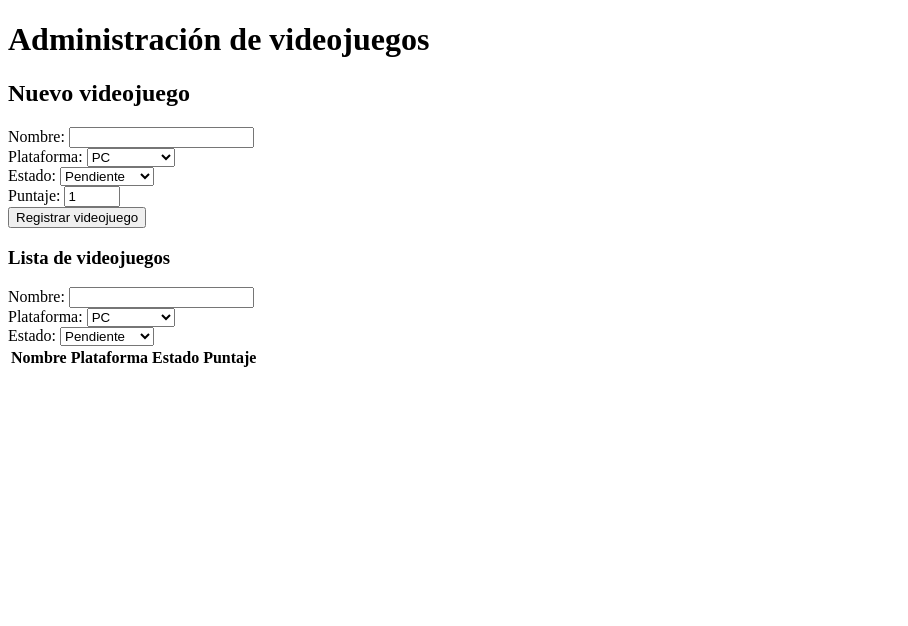
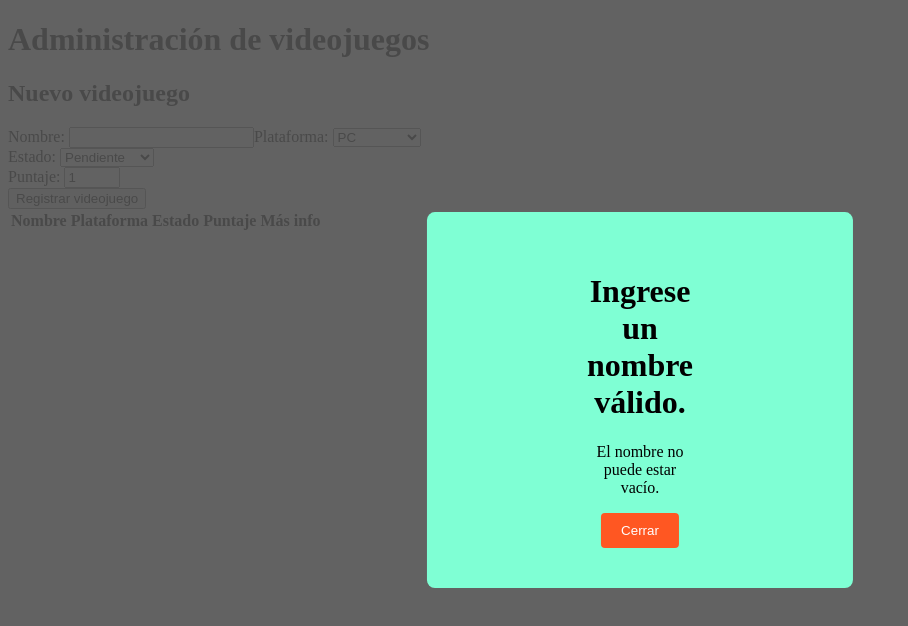
Before and after one commit to AlejoF144/practico2lab, a Vue app: page / in a window 1280 px wide. Both pictures are taken after a click on the button "Registrar videojuego". Shown: the top 626 px of the page, without its empty margins (0-908 px from the left). Built offline with nearby package versions, Linux system fonts and the light colour scheme.

Commit message:
Los errores se mostrarán en un modal, Mas info se mostrará en un modal

```diff
--- a/src/App.vue
+++ b/src/App.vue
@@ -3,4 +3,5 @@
 </template>
 <script setup>
 import appContainer from "./components/juegosAdministracion.vue"
+
 </script>
--- /dev/null
+++ b/src/components/infoButton.vue
@@ -0,0 +1,22 @@
+<template>
+    <div class="infoButton">
+        <button @click="toggleModal">+</button>
+    </div>
+    <modal v-if="showModal" @close="toggleModal()" :juegosInfo="juegosInfo" />
+</template>
+
+<script setup>
+import { defineProps, ref } from "vue"
+
+import modal from "./modalMasInfo.vue"
+defineProps({
+    juegosInfo: Array
+})
+let showModal = ref(false)
+const toggleModal = () => {
+    showModal.value = !showModal.value
+}
+
+</script>
+
+<style scoped></style>
--- a/src/components/juegosAdministracion.vue
+++ b/src/components/juegosAdministracion.vue
@@ -3,11 +3,10 @@
         <h1>Administración de videojuegos</h1>
         <div class="form-container">
             <h2>Nuevo videojuego</h2>
-            <label>Nombre: </label>
-            <input type="text" v-model="juegosDatos.nombre">
+            <div class="input-group">
+                <label>Nombre: </label>
+                <input type="text" v-model="juegosDatos.nombre">
 
-
-            <div class="input-group">
                 <label>Plataforma: </label>
                 <select id="plataforma" v-model="juegosDatos.plataforma">
                     <option value="PC">PC</option>
@@ -29,29 +28,41 @@
         <button @click="handleSend">Registrar videojuego</button>
     </div>
     <listContainer :juegos="juegos" />
+    <modalError v-if="showModalError" :razon="razon" :contenido="contenido" @close="closeModalError"/>
 </template>
 
 <script setup>
 import listContainer from "./juegosLista.vue"
+import modalError from "./modalError.vue"
 import { ref } from "vue"
-
+// Objecto que contiene los datos bindeados a los input
 const juegosDatos = ref({
     nombre: "",
     plataforma: "PC",
     estado: "Pendiente",
     puntaje: 1
 })
+let showModalError = ref(false)
+let razon, contenido = ""
+// Array que contendrá los datos de juegosDatos
 let juegos = ref([])
+// Verificacion de errores
 function errores(puntaje, nombre) {
-    // Verificacion de errores
     if (puntaje < 1 || puntaje > 10) {
+        razon = "Ingrese un puntaje válido."
+        contenido = "El puntaje debe ser un número mayor a 0 y menor a 10"
+        showModalError.value = true
         return true
     }
     if (nombre == "") {
+        razon = "Ingrese un nombre válido."
+        contenido = "El nombre no puede estar vacío."
+        showModalError.value = true
         return true
     }
     return false
 }
+// Luego de agregar los datos al array, esta función limpiará los input
 function limpiarInput() {
     juegosDatos.value = {
         nombre: "",
@@ -60,10 +71,9 @@ function limpiarInput() {
         puntaje: 1
     }
 }
+// Agrega, en caso de no encontrar errores, los datos al array "juegos"
 const handleSend = () => {
-    if (errores(juegosDatos.value.puntaje, juegosDatos.value.nombre)) {
-        alert(":(")
-    } else {
+    if (!(errores(juegosDatos.value.puntaje, juegosDatos.value.nombre))) {
         juegos.value.push({
             nombre: juegosDatos.value.nombre,
             plataforma: juegosDatos.value.plataforma,
@@ -74,6 +84,10 @@ const handleSend = () => {
     limpiarInput()
 }
 
+function closeModalError() {
+    showModalError.value = false
+}
+
 </script>
 
 <style scoped>
--- a/src/components/juegosLista.vue
+++ b/src/components/juegosLista.vue
@@ -1,45 +1,21 @@
 <template>
-    <div class="listFilter">
-        <h3>Lista de videojuegos</h3>
-        <div class="search-container">
-            <div class="input-group">
-                <label>Nombre: </label>
-                <input type="text" id="buscar-nombre">
-            </div>
-
-            <div class="input-group">
-                <label>Plataforma: </label>
-                <select id="buscar-plataforma">
-                    <option value="PC">PC</option>
-                    <option value="Xbox">Xbox</option>
-                    <option value="Playstation">Playstation</option>
-                </select>
-            </div>
-
-            <div class="input-group">
-                <label>Estado: </label>
-                <select id="buscar-estado">
-                    <option value="Pendiente">Pendiente</option>
-                    <option value="Jugando">Jugando</option>
-                    <option value="Completado">Completado</option>
-                </select>
-            </div>
-        </div>
-    </div>
     <div class="listContainer">
-        <!--tabla, conteniendo datos de la lista-->
         <table>
             <tr>
                 <th>Nombre</th>
                 <th>Plataforma</th>
                 <th>Estado</th>
                 <th>Puntaje</th>
+                <th>Más info</th>
             </tr>
             <tr v-for="(juego, index) in juegos" :key="index">
                 <td>{{ juego.nombre }}</td>
                 <td>{{ juego.plataforma }}</td>
                 <td>{{ juego.estado }}</td>
                 <td>{{ juego.puntaje }}</td>
+                <td>
+                    <infoButton :juegosInfo="juego" />
+                </td>
             </tr>
         </table>
     </div>
@@ -47,10 +23,11 @@
 
 <script setup>
 import { defineProps } from "vue"
-
+import infoButton from "./infoButton.vue"
 defineProps({
     juegos: Array
 })
 
 
+
 </script>
--- /dev/null
+++ b/src/components/modalError.vue
@@ -0,0 +1,71 @@
+<template>
+    <div class="modal">
+        <div class="modal-inner">
+            <h1>{{ razon }}</h1>
+            <p>{{ contenido }}</p>
+        <button class="close-btn" @click="close()">Cerrar</button>
+        </div>
+    </div>
+</template>
+
+<script setup>
+import { defineEmits, defineProps } from "vue"
+const emitEvent = defineEmits(["close"])
+defineProps({
+    razon: String,
+    contenido: String
+})
+function close() {
+    emitEvent("close")
+}
+
+</script>
+
+<style scoped>
+.modal {
+    background-color: rgba(82, 82, 82, 0.9);
+    position: fixed;
+    top: 50%;
+    left: 50%;
+    transform: translate(-50%, -50%);
+    /* Centrar el modal */
+    z-index: 10;
+    padding: 100%;
+    display: flex;
+    align-items: center;
+    justify-content: center;
+}
+
+.modal-inner {
+    text-align:center;
+    background-color: aquamarine;
+    color: black;
+    position: relative;
+    max-width: 50%;
+    padding-top: 40px;
+    padding-bottom: 40px;
+    padding-left: 160px;
+    padding-right: 160px;
+    border-radius: 8px;
+}
+
+
+.modal .close-btn {
+    background-color: #FF5722;
+    /* Color rojo para el botón de cierre */
+    color: white;
+    padding: 10px 20px;
+    border: none;
+    border-radius: 4px;
+    cursor: pointer;
+    outline: none;
+    /* Quitar el borde de enfoque predeterminado */
+    transition: background-color 0.3s ease;
+    /* Animación de hover */
+}
+
+.modal .close-btn:hover {
+    background-color: #C42700;
+    /* Color rojo más oscuro al pasar el cursor */
+}
+</style>
--- /dev/null
+++ b/src/components/modalMasInfo.vue
@@ -0,0 +1,79 @@
+<template>
+    <div class="modal">
+        <div class="modal-inner">
+            <h1>
+                Más información
+            </h1>
+            <p>
+                Nombre: {{ juegosInfo.nombre }} <br>
+                Estado: {{ juegosInfo.estado }} <br>
+                Plataforma: {{ juegosInfo.plataforma }} <br>
+                Puntaje: {{ juegosInfo.puntaje }} <br>
+            </p>
+            <button class="close-btn" @click="close()">Cerrar</button>
+        </div>
+    </div>
+</template>
+
+<script setup>
+import { defineEmits, defineProps } from "vue"
+const emitEvent = defineEmits(["close"])
+defineProps({
+    juegosInfo: Array
+})
+
+function close() {
+    emitEvent("close")
+}
+
+</script>
+
+
+<style scoped>
+.modal {
+    background-color: rgba(82, 82, 82, 0.9);
+    position: fixed;
+    top: 50%;
+    left: 50%;
+    transform: translate(-50%, -50%);
+    /* Centrar el modal */
+    z-index: 10;
+    padding: 100%;
+    display: flex;
+    align-items: center;
+    justify-content: center;
+}
+
+.modal-inner {
+    text-align:center;
+    background-color: aquamarine;
+    color: black;
+    position: relative;
+    max-width: 50%;
+    padding-top: 40px;
+    padding-bottom: 40px;
+    padding-left: 160px;
+    padding-right: 160px;
+    border-radius: 8px;
+}
+
+
+.modal .close-btn {
+    background-color: #FF5722;
+    /* Color rojo para el botón de cierre */
+    color: white;
+    padding: 10px 20px;
+    border: none;
+    border-radius: 4px;
+    cursor: pointer;
+    outline: none;
+    /* Quitar el borde de enfoque predeterminado */
+    transition: background-color 0.3s ease;
+    /* Animación de hover */
+}
+
+.modal .close-btn:hover {
+    background-color: #C42700;
+    /* Color rojo más oscuro al pasar el cursor */
+}
+</style>
```
Also changed, not shown: src/components/juegosFiltro.vue (added, +35 -0 lines).
